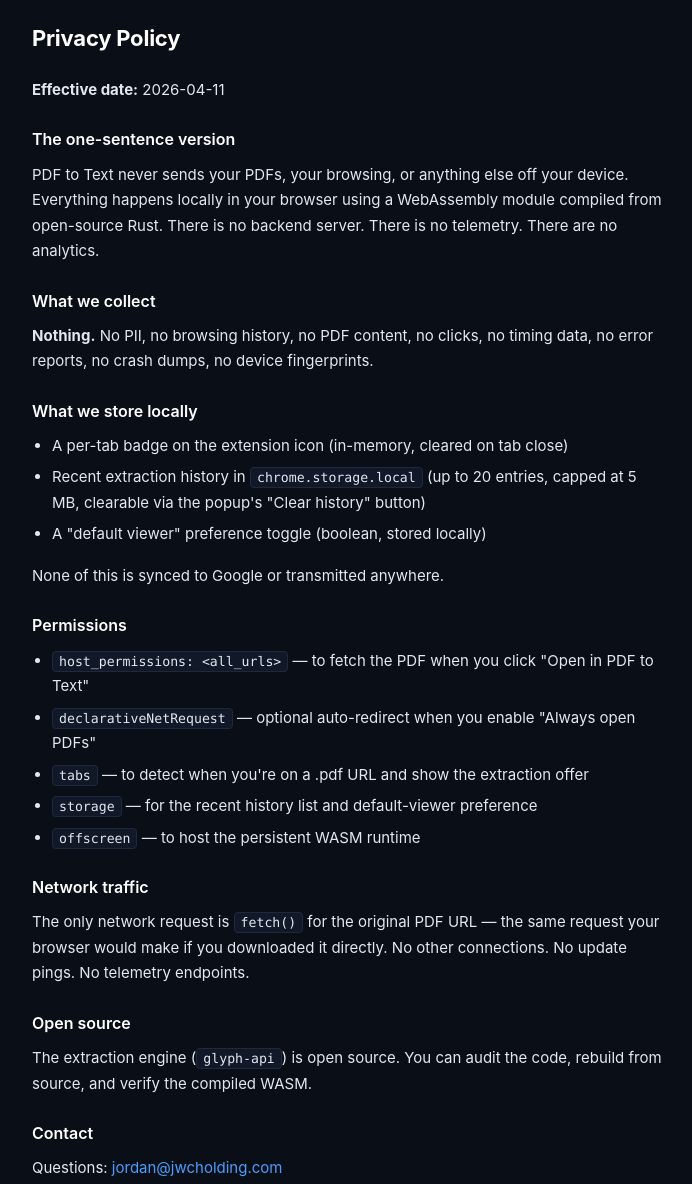
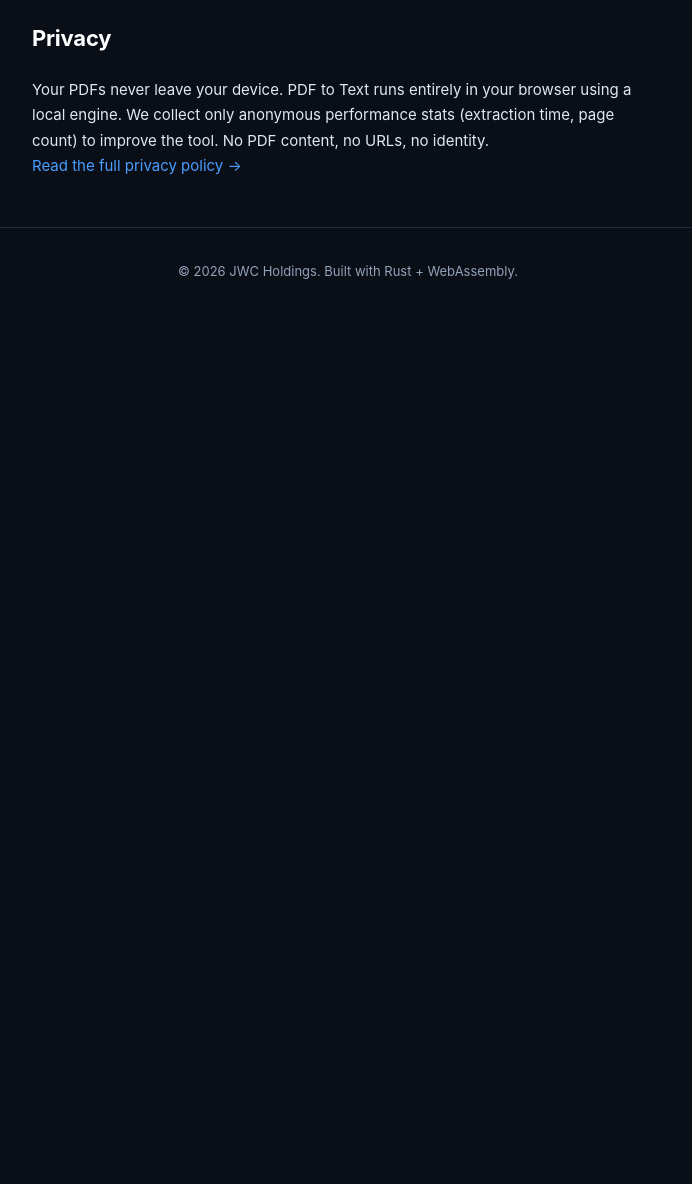
Before and after one commit to JordanCoin/pdf-to-text, a plain HTML site: page index.html in a window 1280 px wide. Shown: the part 2160-3344 px from the top of the page, without its empty margins (292-984 px from the left). After the commit the page ends 2474 px from the top, so only its background shows below. Drawn offline with Linux system fonts and the light colour scheme.

Commit message:
Replace inline privacy section with link to dedicated privacy page

```diff
--- a/index.html
+++ b/index.html
@@ -229,52 +229,15 @@
   </div>
 </section>
 
-<section id="privacy" class="privacy">
+<section id="privacy">
   <div class="container">
-    <h2>Privacy Policy</h2>
-    <p><strong>Effective date:</strong> 2026-04-11</p>
-
-    <h3>The one-sentence version</h3>
+    <h2>Privacy</h2>
     <p>
-      PDF to Text never sends your PDFs, your browsing, or anything else off your
-      device. Everything happens locally in your browser using a WebAssembly module
-      compiled from open-source Rust. There is no backend server. There is no
-      telemetry. There are no analytics.
+      Your PDFs never leave your device. PDF to Text runs entirely in your browser
+      using a local engine. We collect only anonymous performance stats (extraction
+      time, page count) to improve the tool. No PDF content, no URLs, no identity.
     </p>
-
-    <h3>What we collect</h3>
-    <p><strong>Nothing.</strong> No PII, no browsing history, no PDF content, no
-    clicks, no timing data, no error reports, no crash dumps, no device fingerprints.</p>
-
-    <h3>What we store locally</h3>
-    <ul>
-      <li>A per-tab badge on the extension icon (in-memory, cleared on tab close)</li>
-      <li>Recent extraction history in <code>chrome.storage.local</code> (up to 20
-        entries, capped at 5 MB, clearable via the popup's "Clear history" button)</li>
-      <li>A "default viewer" preference toggle (boolean, stored locally)</li>
-    </ul>
-    <p>None of this is synced to Google or transmitted anywhere.</p>
-
-    <h3>Permissions</h3>
-    <ul>
-      <li><code>host_permissions: &lt;all_urls&gt;</code> — to fetch the PDF when you click "Open in PDF to Text"</li>
-      <li><code>declarativeNetRequest</code> — optional auto-redirect when you enable "Always open PDFs"</li>
-      <li><code>tabs</code> — to detect when you're on a .pdf URL and show the extraction offer</li>
-      <li><code>storage</code> — for the recent history list and default-viewer preference</li>
-      <li><code>offscreen</code> — to host the persistent WASM runtime</li>
-    </ul>
-
-    <h3>Network traffic</h3>
-    <p>The only network request is <code>fetch()</code> for the original PDF URL — the
-    same request your browser would make if you downloaded it directly. No other
-    connections. No update pings. No telemetry endpoints.</p>
-
-    <h3>Open source</h3>
-    <p>The extraction engine (<code>glyph-api</code>) is open source. You can audit
-    the code, rebuild from source, and verify the compiled WASM.</p>
-
-    <h3>Contact</h3>
-    <p>Questions: <a href="mailto:jordan@jwcholding.com">jordan@jwcholding.com</a></p>
+    <p><a href="privacy.html">Read the full privacy policy &rarr;</a></p>
   </div>
 </section>
 
```
